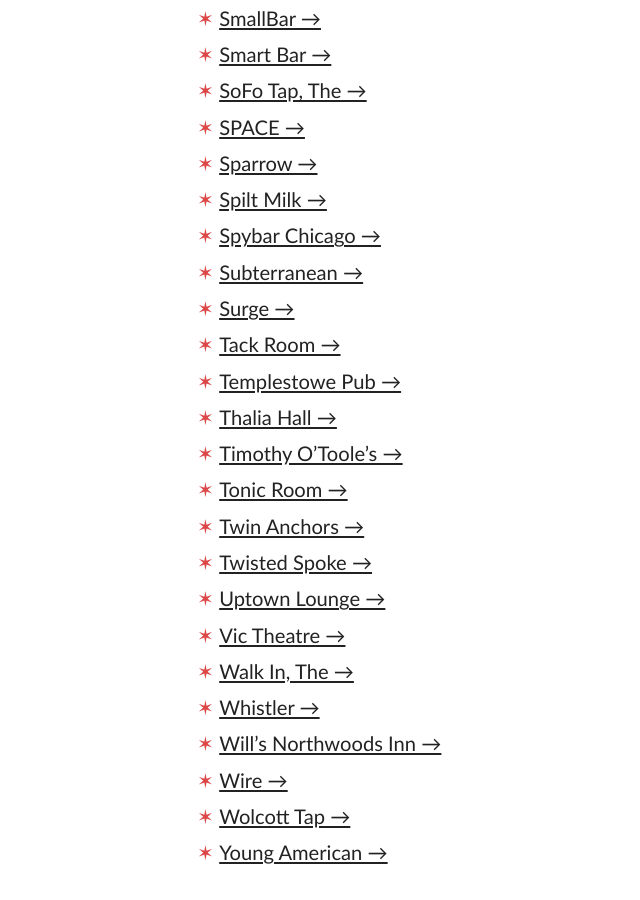
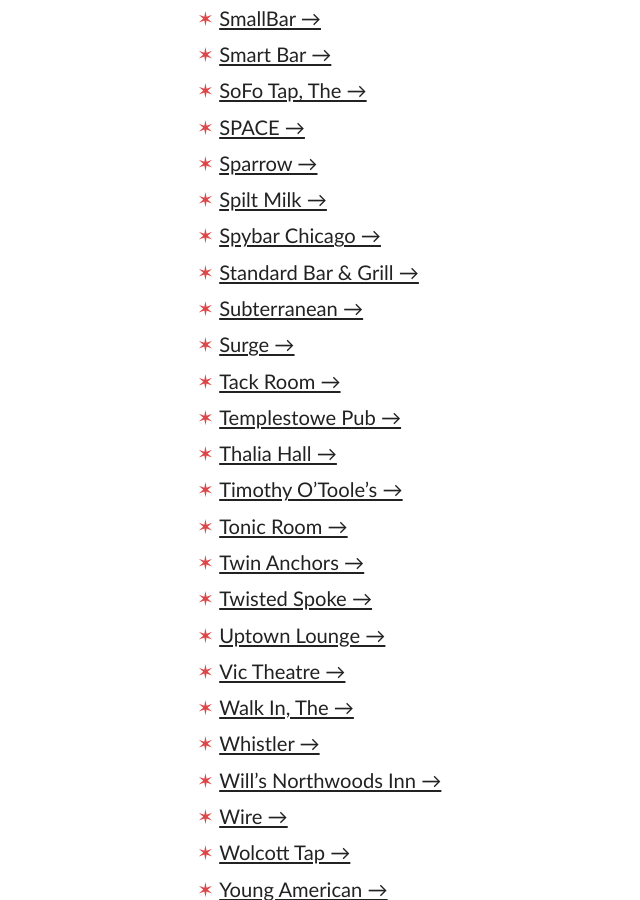
Before and after one commit to spencertweedy/chicagoservicerelief, a Jekyll site: the page built from index.html, in a window 1280 px wide and 900 px high, scrolled down 5601 px. Shown: the whole window, without its empty margins (123-763 px from the left). Built offline with Jekyll 4.4.1, drawn with Linux system fonts in a browser that asks for light colours.

Commit message:
add standard b&g

```diff
--- a/_data/establishments.yml
+++ b/_data/establishments.yml
@@ -1022,3 +1022,6 @@
 - title: MusiCares COVID-19 Relief Fund
   url: https://www.grammy.com/musicares/get-help/musicares-coronavirus-relief-fund
   type: fund
+- title: Standard Bar & Grill
+  url: https://www.gofundme.com/f/standard-bar-amp-grill-fund
+  type: bar
```
